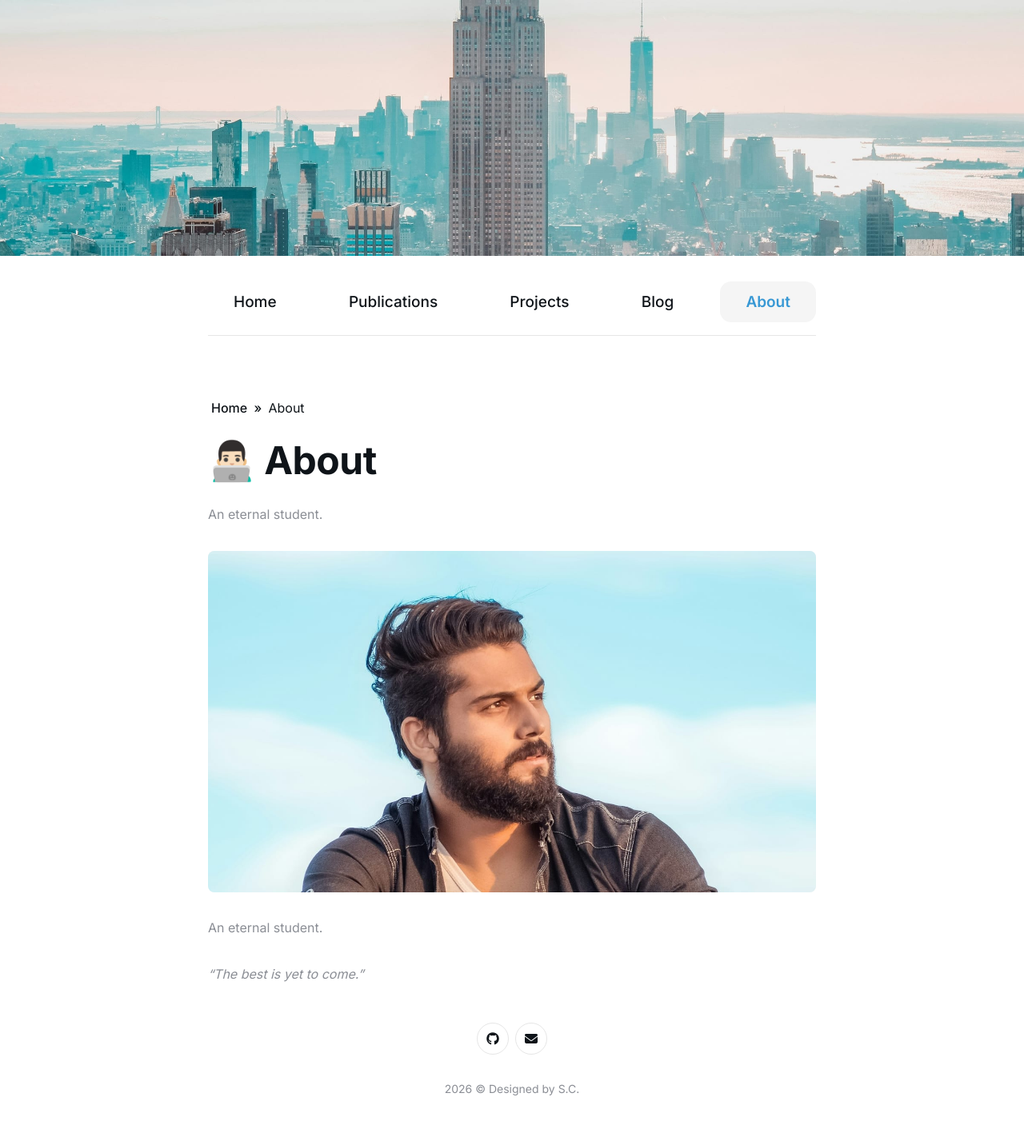
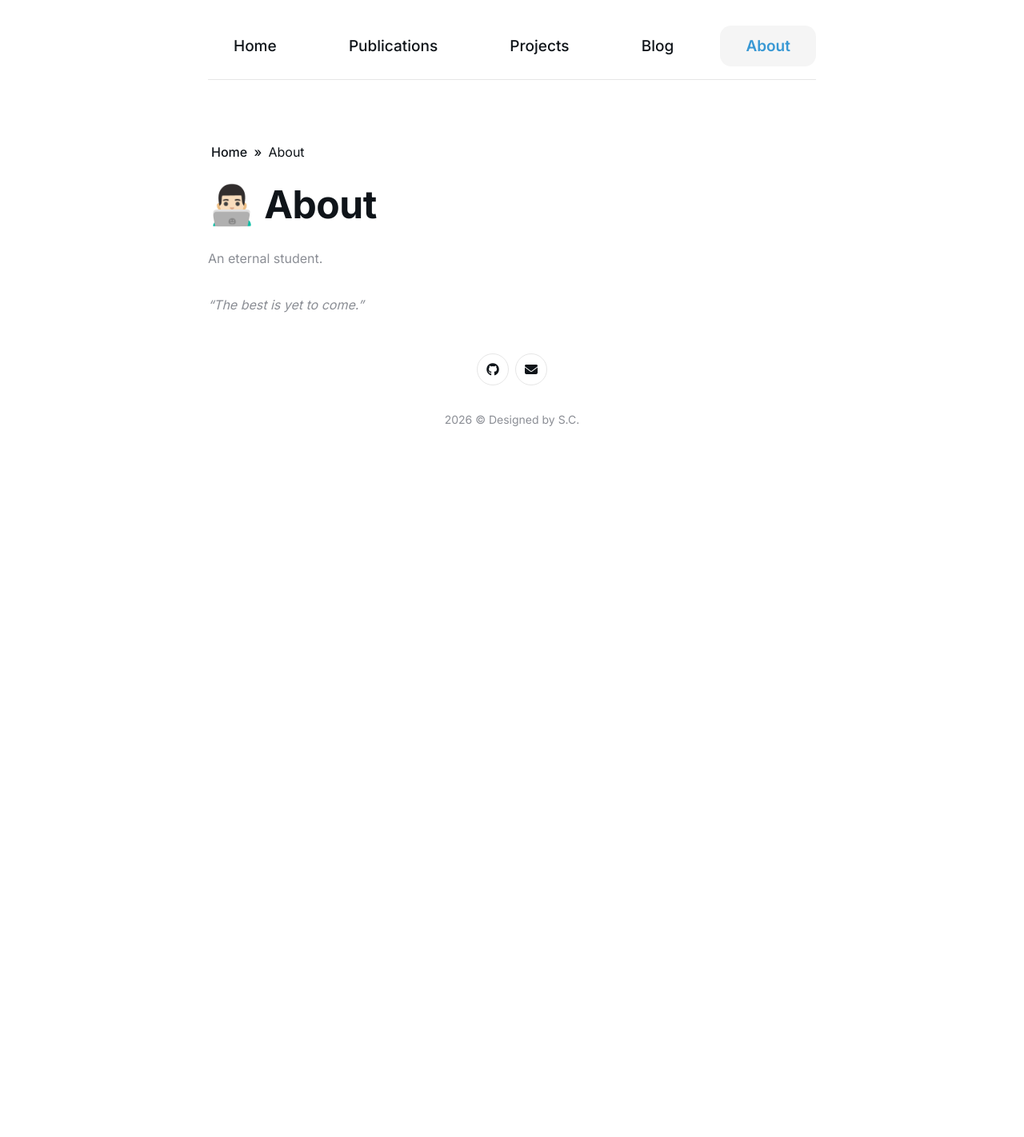
Before and after one commit to Keplarchen/Keplarchen.github.io, a Jekyll site: the page built from _pages/about.md, in a window 1280 px wide. Shown: the whole page at 80% size. Built offline with Jekyll 4.4.1, drawn with Linux system fonts in a browser that asks for light colours; after the commit the page ends 900 px from its top, so only the background shows below that.

Commit message:
Simplify About and Blog page text
Co-Authored-By: Claude Fable 5 <noreply@anthropic.com>

```diff
--- a/_pages/about.md
+++ b/_pages/about.md
@@ -3,10 +3,6 @@ layout: page
 title: 👨🏻‍💻 About
 description: An eternal student.
 permalink: /about/
-image: '/images/01-2.jpg'
-page_cover: '/images/01.jpg'
 ---
 
-An eternal student.
-
 *"The best is yet to come."*
--- a/blog/index.html
+++ b/blog/index.html
@@ -1,7 +1,7 @@
 ---
 layout: default
 title: ✍️ Blog
-description: Notes on research, engineering, and things I find interesting.
+description: Life is a continuous journey of feeling, learning, and growing through every moment rather than a puzzle to be solved or a checklist to complete.
 page_cover: '/images/101.jpg'
 ---
 
```
